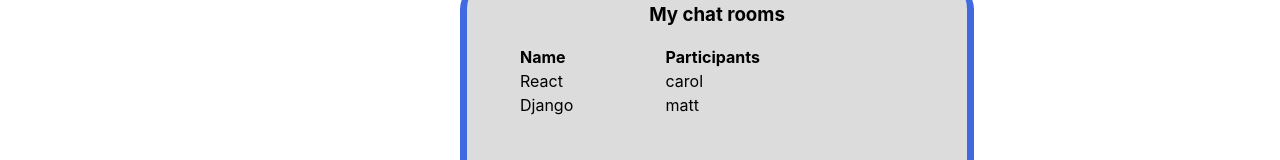
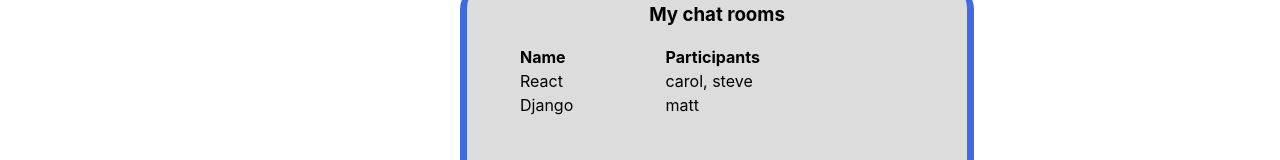
Before and after one commit to akienzle32/chat, a React (Create React App) app: page / in a window 1280 px wide. Shown: the part 294-454 px from the top of the page. Built offline with nearby package versions, Linux system fonts and the light colour scheme.

Commit message:
changed width of chat-table

```diff
--- a/src/App.css
+++ b/src/App.css
@@ -64,7 +64,7 @@ table {
 }
 
 .chat-table {
-  width: 400px
+  width: 400px;
 }
 
 #form-container {
--- a/src/App.jsx
+++ b/src/App.jsx
@@ -18,7 +18,8 @@ export class App extends React.Component {
   			[{id:1, username:"alec", chat_id:1},
   			{id:2, username:"matt", chat_id:1},
   			{id:3, username:"alec", chat_id:2},
-  			{id:4, username:"carol", chat_id:2}],
+  			{id:4, username:"carol", chat_id:2},
+        {id:5, username:"steve", chat_id:2}],
   	}
   }
   // Test function for updating the state of the user's chats that gets passed down as a prop
```
